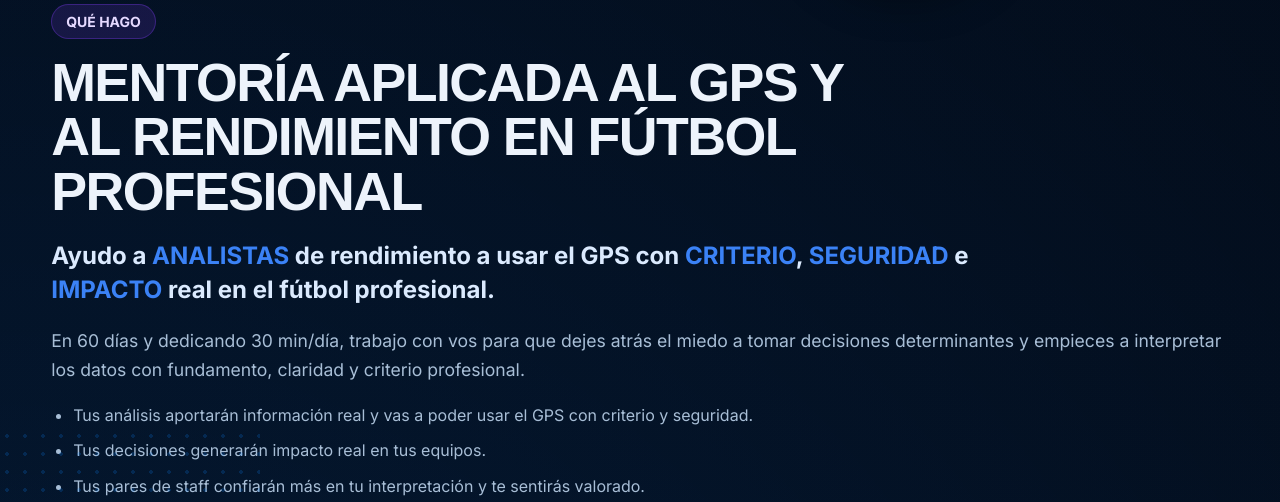
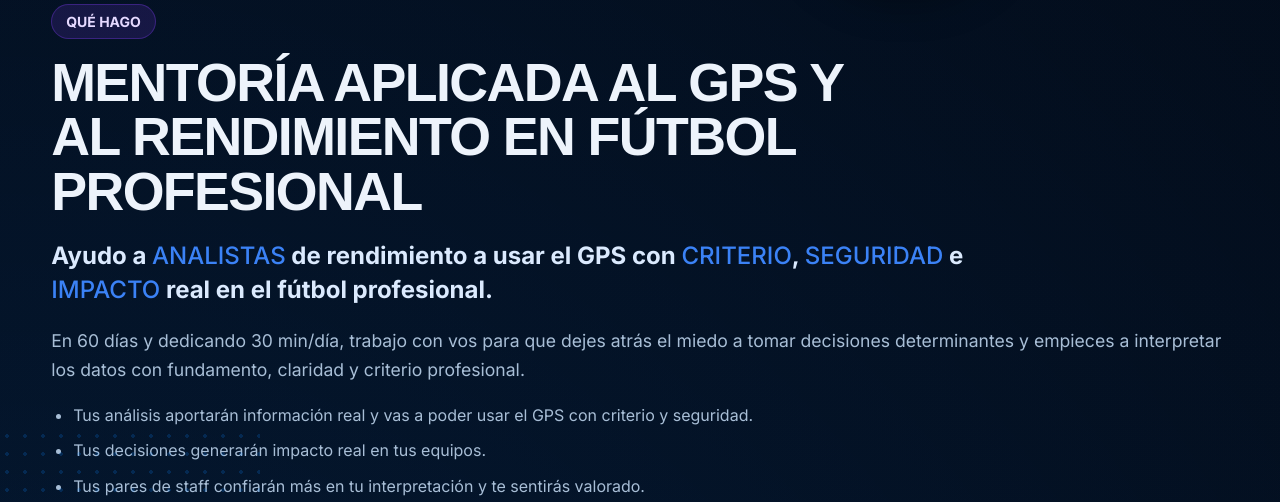
Before and after one commit to sebavillalba7/SV-SportsScientist, a Flask app: page / in a window 1280 px wide. Shown: the part 706-1208 px from the top of the page. Run offline with Flask 3, Linux system fonts and the light colour scheme; some libraries are stand-ins or nearby versions; some web fonts are replaced.

Commit message:
prueba todo

```diff
--- a/static/css/style.css
+++ b/static/css/style.css
@@ -725,7 +725,7 @@ nav a {
 }
 .highlight {
     color: #3b82f6;
-    font-weight: 700;
+    font-weight: 500;
 }
 
 /* RESPONSIVE */
```
